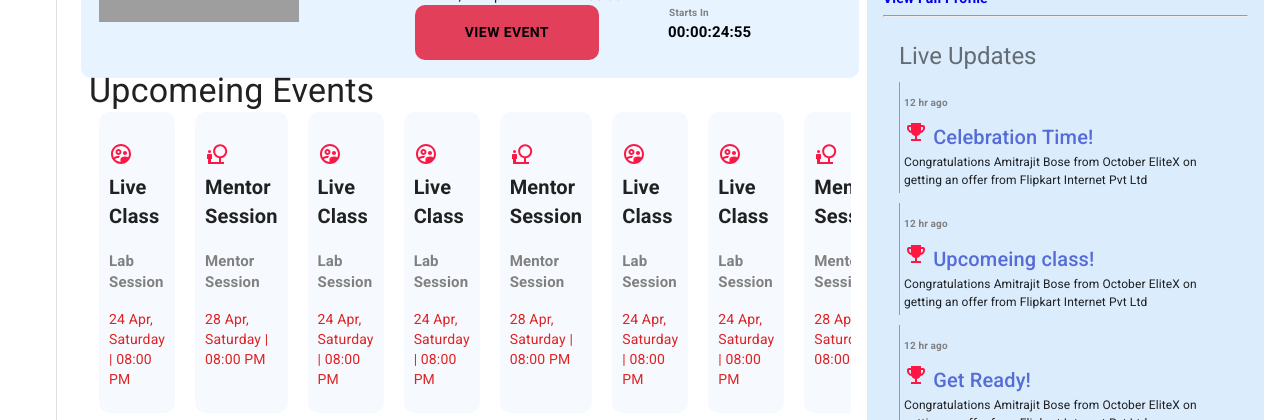
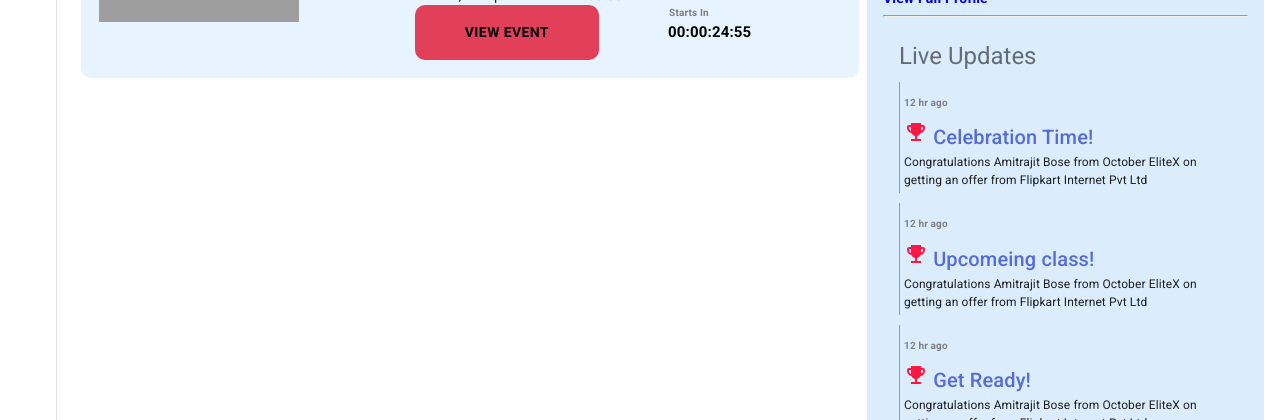
Before and after one commit to ats1999/lms-dashboard, a Next.js app: page / in a window 1280 px wide. Shown: the part 380-800 px from the top of the page. Built offline with nearby package versions, Linux system fonts and the light colour scheme; grey boxes are pictures that could not be loaded.

Commit message:
removed upcomeing events

```diff
--- a/components/home/UpcomeingEvents.jsx
+++ b/components/home/UpcomeingEvents.jsx
@@ -45,7 +45,7 @@ const data = [
     }
 ]
 export default function UpcomeingEvent(){
-    return <>
+    return <div className={style.upcomeingEventContainer}>
         <Typography
             color="textPrimary"
             variant="h4"
@@ -53,10 +53,10 @@ export default function UpcomeingEvent(){
         >
             Upcomeing Events
         </Typography>
-        <div className={style.upcomeingEventContainer}>
+        <div className={style.upcomeingEventS}>
             {[...data,...data,...data].map((event,idx)=>{
                 return <Event {...event} key={idx}/>
             })}
         </div>
-    </>
+    </div>
 }
--- a/components/home/styles/upcomeingEvents.module.css
+++ b/components/home/styles/upcomeingEvents.module.css
@@ -17,8 +17,14 @@
     margin-right: 10px;
     display: inline;
     border-radius: 10px;
+    width: 300px;
+}
+.upcomeingEventS{
+    display: flex;
+    margin-top: 20px;
+    overflow: auto;
+    width: 100%;
 }
 .upcomeingEventContainer{
-    display: flex;
-    overflow: auto;
+    margin-top: 50px;
 }
--- a/pages/index.js
+++ b/pages/index.js
@@ -37,7 +37,7 @@ export default function Index(){
                 eventDateTime={Date.now()+1500000}
             />
 
-            <UpcomeingEvents/>
+            {/*<UpcomeingEvents/>*/}
         </Grid>
         <Grid item sm={12} md={4} className={classes.performanceContainer}>
             <Performance
```
